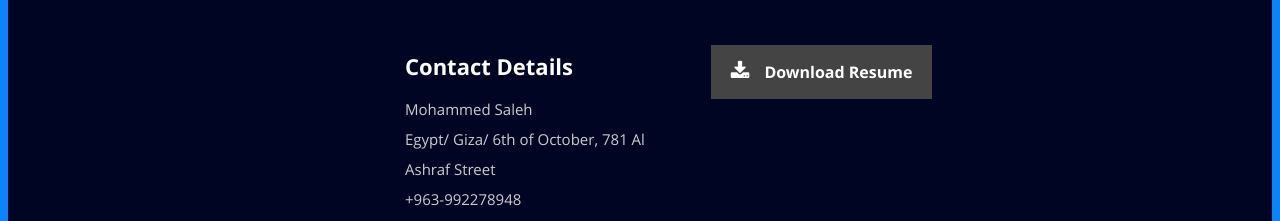
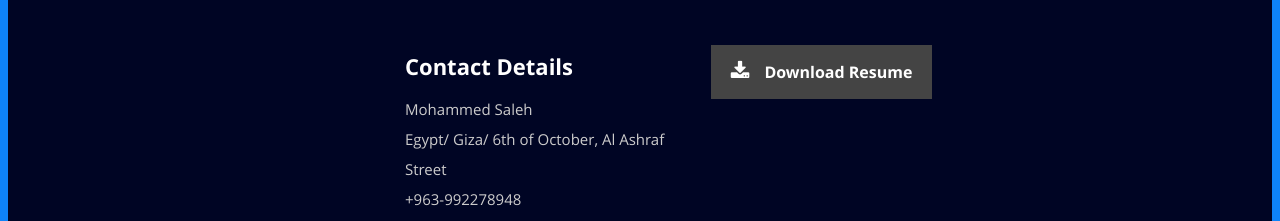
Before and after one commit to MHD-Saleh/My-portfolio, a React (Create React App) app: page / in a window 1280 px wide. Shown: the part 1081-1302 px from the top of the page. Built offline with nearby package versions, Linux system fonts and the light colour scheme.

Commit message:
Update About.js

```diff
--- a/src/Components/About.js
+++ b/src/Components/About.js
@@ -27,7 +27,7 @@ const About = () => {
                 <p className="address">
                   <span>Mohammed Saleh</span>
                   <br />
-                  <span>Egypt/ Giza/ 6th of October, 781 Al Ashraf Street</span>
+                  <span>Egypt/ Giza/ 6th of October, Al Ashraf Street</span>
                   <br />
                   <span>+963-992278948</span>
                   <br />
```
